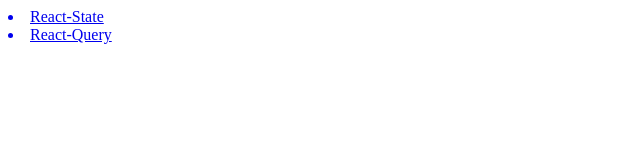
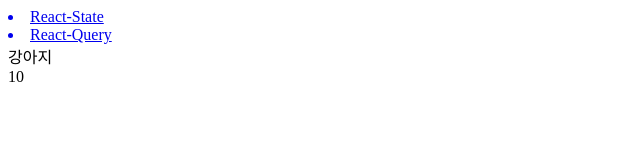
Before and after one commit to YHJ96/react-query-practice, a React (Create React App) app: page /query/1 in a window 1280 px wide. Shown: the top 160 px of the page, without its empty margins (0-640 px from the left). Built offline with nearby package versions, Linux system fonts and the light colour scheme; data requests are answered from the project's data file.

Commit message:
feat: Query Id 확인 완료

```diff
--- a/db.json
+++ b/db.json
@@ -2,15 +2,18 @@
   "animal": [
     {
       "id": 1,
-      "name": "강아지"
+      "name": "강아지",
+      "count": 10
     },
     {
       "id": 2,
-      "name": "고양이"
+      "name": "고양이",
+      "count": 11
     },
     {
       "id": 3,
-      "name": "사자"
+      "name": "사자",
+      "count": 1
     }
   ]
 }
--- a/src/App.jsx
+++ b/src/App.jsx
@@ -1,6 +1,7 @@
 import React from 'react';
 import ReactQuery from './pages/ReactQuery';
 import ReactState from './pages/ReactState';
+import ReactQueryDetail from './pages/ReactQueryDetail';
 import { Routes, Route, Link } from 'react-router-dom';
 
 function App() {
@@ -15,6 +16,7 @@
       <Routes>
         <Route path="/" element={<ReactState />} />
         <Route path="/query" element={<ReactQuery />} />
+        <Route path="/query/:id" element={<ReactQueryDetail />} />
       </Routes>
     </React.Fragment>
   );
--- a/src/pages/ReactQuery.jsx
+++ b/src/pages/ReactQuery.jsx
@@ -1,6 +1,7 @@
 import React from 'react';
 import axios from 'axios';
 import { useQuery } from '@tanstack/react-query';
+import { Link } from 'react-router-dom';
 
 const fetchAnimal = () => axios.get('/animal');
 
@@ -14,10 +15,10 @@
 
   const onError = () => console.log('OnError');
 
-  const { data, isLoading, isError, error, isFetching, refetch } = useQuery(
+  const { data, isLoading, isError, error, isFetching } = useQuery(
     ['animal'],
     fetchAnimal,
-    { enabled: false, onSuccess, onError },
+    { onSuccess, onError },
   );
 
   if (isLoading && isFetching) return <div>Loding</div>;
@@ -26,18 +27,23 @@
     return <div>{error.message}</div>;
   }
 
-  const createData = () => {
+  // const createData = () => {
+  //   return data?.data.map((item) => {
+  //     return <div key={item.id}>{item.name}</div>;
+  //   });
+  // };
+
+  const createListButton = () => {
     return data?.data.map((item) => {
-      return <div key={item.id}>{item.name}</div>;
+      return (
+        <Link key={item.id} to={`/query/${item.id}`}>
+          <button>{item.name}</button>
+        </Link>
+      );
     });
   };
 
-  return (
-    <React.Fragment>
-      <button onClick={refetch}>클릭</button>
-      {createData()}
-    </React.Fragment>
-  );
+  return <React.Fragment>{createListButton()}</React.Fragment>;
 }
 
 export default ReactQuery;
--- /dev/null
+++ b/src/pages/ReactQueryDetail.jsx
@@ -0,0 +1,41 @@
+import React from 'react';
+import { useQuery } from '@tanstack/react-query';
+import { useParams } from 'react-router-dom';
+import axios from 'axios';
+
+// Query id를 이용해서 Detail 페이지 작성 완료
+// queryKey로 지정한 쿼리를 가져올 수 있다.
+const fetchAnimal = ({ queryKey }) => {
+  const id = queryKey[1];
+  return axios.get(`/animal/${id}`);
+};
+
+function ReactQueryDetail() {
+  const { id } = useParams();
+  const { data, isLoading, isError, error } = useQuery(
+    ['animal', id],
+    fetchAnimal,
+  );
+
+  if (isLoading) {
+    return <h2>Loading...</h2>;
+  }
+
+  if (isError) {
+    return <h2>{error.message}</h2>;
+  }
+
+  const createInfo = () => {
+    const { id, name, count } = data?.data;
+    return (
+      <div key={id}>
+        <div>{name}</div>
+        <div>{count}</div>
+      </div>
+    );
+  };
+
+  return <div>{createInfo()}</div>;
+}
+
+export default ReactQueryDetail;
```
